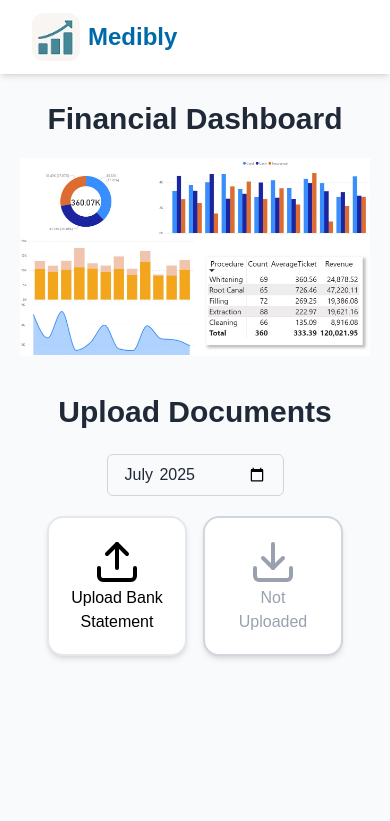
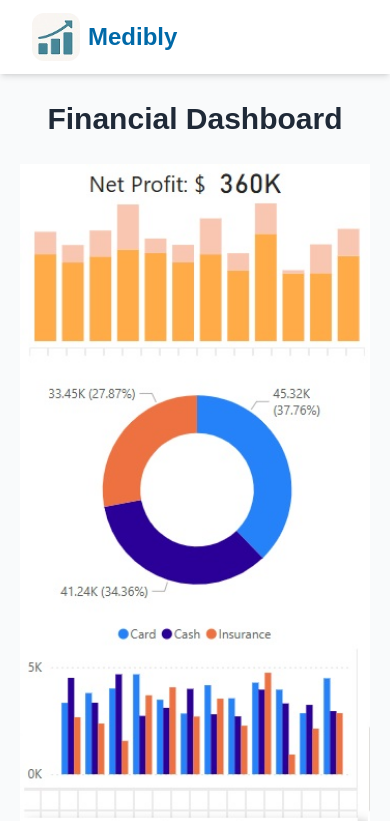
Before and after one commit to codarkle/medibly, a Next.js app: page /graph in a window 390 px wide. Shown: the top 821 px of the page. Built offline with nearby package versions, Linux system fonts and the light colour scheme; no server answers.

Commit message:
mockup/graph jpg file

```diff
--- a/src/components/graph/GraphSection.tsx
+++ b/src/components/graph/GraphSection.tsx
@@ -10,13 +10,20 @@ export default function GraphSection() {
       <span className="flex justify-center items-center text-[30px] font-bold text-[#1f2937] text-center mb-4">
         Financial Dashboard
       </span>
-      <div className="relative w-full h-full aspect-[7/4] mx-auto">
+      <div className="relative w-full h-full aspect-[1/3] md:aspect-[7/4] mx-auto">
+      <picture>
+        <source
+          media="(max-width: 768px)"
+          srcSet="/images/graph2.jpg"
+        />
         <Image
           src="/images/graph.jpg"
           alt="Film equipment landing"
           className="object-contain w-full h-full"
           fill
+          priority
         />
+      </picture>
       </div>
     </div>
   );
```
Also changed, not shown: public/images/graph.jpg, public/images/graph2.jpg (added). Lines whose indentation alone changed are shown as unchanged.
